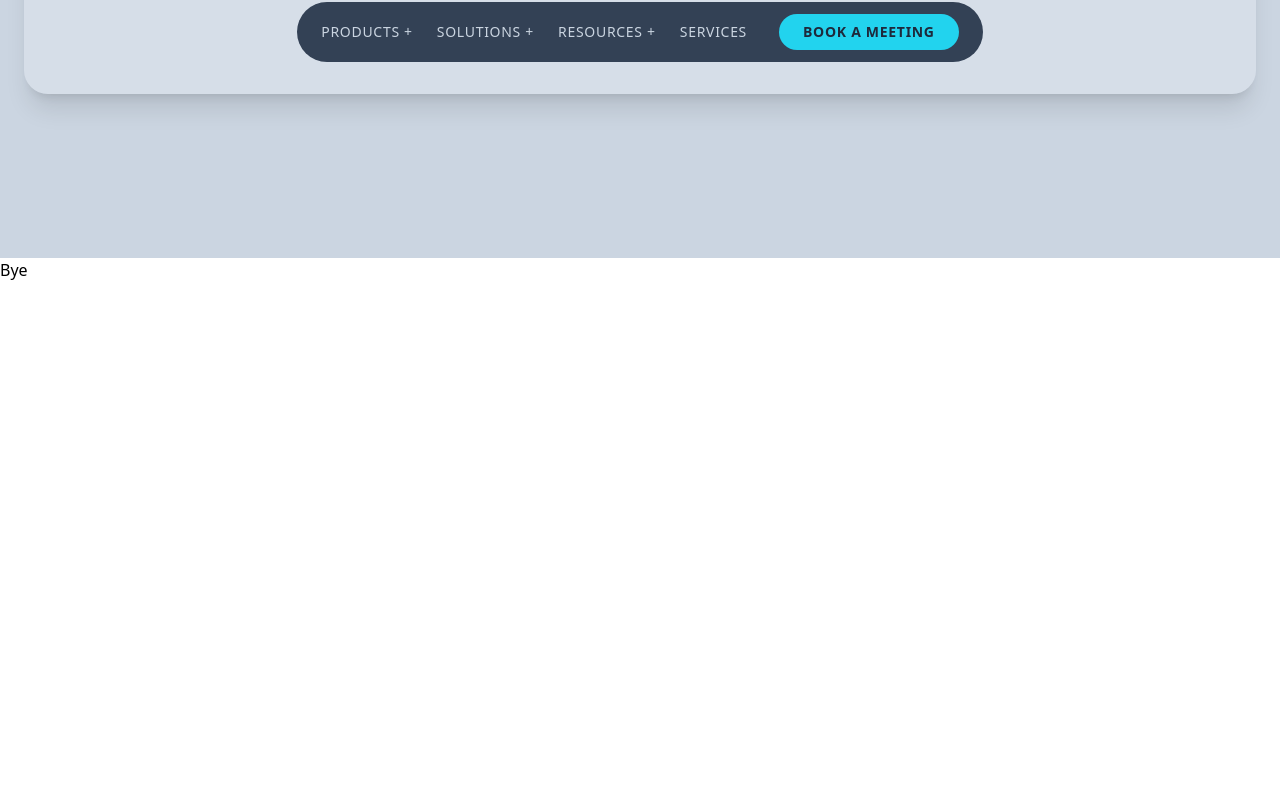
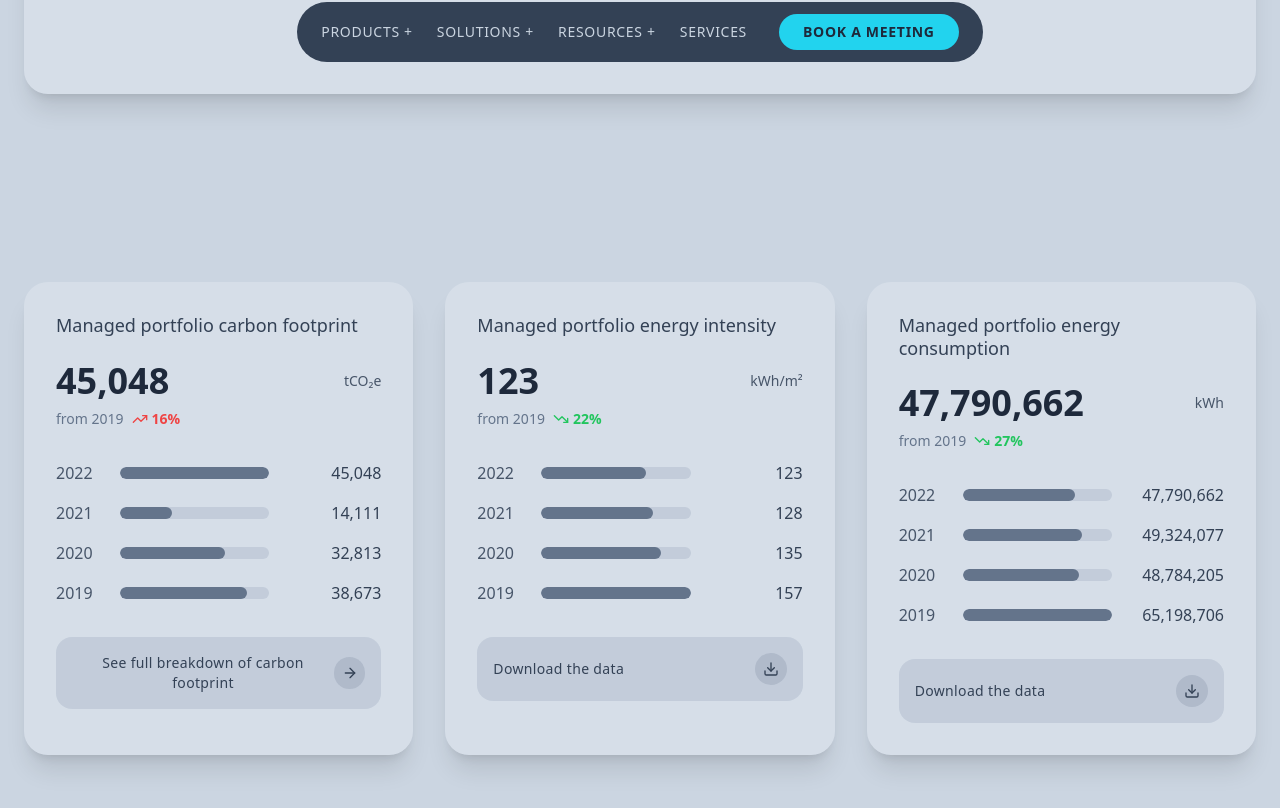
Before and after one commit to NoobProgrammar/Frontend-VibeCode-R1, a React (Vite) app: page / in a window 1280 px wide. Shown: the part 606-1414 px from the top of the page. Before the commit the page ends 888 px from the top, so only its background shows below. Built offline with nearby package versions, Linux system fonts and the light colour scheme.

Commit message:
Refactor Home component layout and add PortfolioMetrics component

```diff
--- a/src/App.jsx
+++ b/src/App.jsx
@@ -11,7 +11,7 @@ function App() {
         <Routes>
           <Route path="/" element={<Home />} />
         </Routes>
-        <Footer />
+        {/* <Footer /> */}
       </BrowserRouter>
     </div>
   );
--- /dev/null
+++ b/src/components/PortfolioMetrics.jsx
@@ -0,0 +1,212 @@
+import React, { useState } from "react";
+import { TrendingUp, TrendingDown, Download, ArrowRight } from "lucide-react";
+
+const PortfolioMetrics = () => {
+  const [hoveredMetric, setHoveredMetric] = useState(null);
+
+  const metrics = [
+    {
+      id: "carbon",
+      title: "Managed portfolio carbon footprint",
+      unit: "tCO₂e",
+      currentValue: "45,048",
+      changePercent: "16",
+      changeDirection: "up",
+      changeColor: "text-red-500",
+      fromYear: "2019",
+      data: [
+        { year: "2022", value: "45,048", progress: 100 },
+        { year: "2021", value: "14,111", progress: 35 },
+        { year: "2020", value: "32,813", progress: 70 },
+        { year: "2019", value: "38,673", progress: 85 },
+      ],
+      actionText: "See full breakdown of carbon footprint",
+      actionIcon: ArrowRight,
+    },
+    {
+      id: "intensity",
+      title: "Managed portfolio energy intensity",
+      unit: "kWh/m²",
+      currentValue: "123",
+      changePercent: "22",
+      changeDirection: "down",
+      changeColor: "text-green-500",
+      fromYear: "2019",
+      data: [
+        { year: "2022", value: "123", progress: 70 },
+        { year: "2021", value: "128", progress: 75 },
+        { year: "2020", value: "135", progress: 80 },
+        { year: "2019", value: "157", progress: 100 },
+      ],
+      actionText: "Download the data",
+      actionIcon: Download,
+    },
+    {
+      id: "consumption",
+      title: "Managed portfolio energy consumption",
+      unit: "kWh",
+      currentValue: "47,790,662",
+      changePercent: "27",
+      changeDirection: "down",
+      changeColor: "text-green-500",
+      fromYear: "2019",
+      data: [
+        { year: "2022", value: "47,790,662", progress: 75 },
+        { year: "2021", value: "49,324,077", progress: 80 },
+        { year: "2020", value: "48,784,205", progress: 78 },
+        { year: "2019", value: "65,198,706", progress: 100 },
+      ],
+      actionText: "Download the data",
+      actionIcon: Download,
+    },
+  ];
+
+  return (
+    <div className="w-full bg-slate-300 p-6 min-h-screen">
+      <div className="max-w-7xl mx-auto">
+        <div className="grid lg:grid-cols-3 gap-8">
+          {metrics.map((metric) => {
+            const Icon = metric.actionIcon;
+            const isHovered = hoveredMetric === metric.id;
+
+            return (
+              <div
+                key={metric.id}
+                className={`
+                  bg-slate-200/50 rounded-3xl p-8 shadow-xl transition-all duration-500 ease-out
+                  ${isHovered ? "scale-105 shadow-2xl" : "scale-100"}
+                `}
+                onMouseEnter={() => setHoveredMetric(metric.id)}
+                onMouseLeave={() => setHoveredMetric(null)}
+              >
+                {/* Header */}
+                <div className="mb-8">
+                  <h3 className="text-slate-700 text-lg font-medium mb-6 leading-tight">
+                    {metric.title}
+                  </h3>
+
+                  <div className="flex items-center justify-between mb-2">
+                    <span className="text-4xl font-bold text-slate-800">
+                      {metric.currentValue}
+                    </span>
+                    <span className="text-slate-600 text-sm font-medium">
+                      {metric.unit}
+                    </span>
+                  </div>
+
+                  <div className="flex items-center space-x-2 text-sm">
+                    <span className="text-slate-500">
+                      from {metric.fromYear}
+                    </span>
+                    <div className="flex items-center space-x-1">
+                      {metric.changeDirection === "up" ? (
+                        <TrendingUp
+                          className={`w-4 h-4 ${metric.changeColor}`}
+                        />
+                      ) : (
+                        <TrendingDown
+                          className={`w-4 h-4 ${metric.changeColor}`}
+                        />
+                      )}
+                      <span className={`font-semibold ${metric.changeColor}`}>
+                        {metric.changePercent}%
+                      </span>
+                    </div>
+                  </div>
+                </div>
+
+                {/* Data Visualization */}
+                <div className="space-y-4 mb-8">
+                  {metric.data.map((item, index) => (
+                    <div
+                      key={item.year}
+                      className="flex items-center justify-between group"
+                    >
+                      <div className="flex items-center space-x-4 flex-1">
+                        <span className="text-slate-600 font-medium w-12">
+                          {item.year}
+                        </span>
+
+                        <div className="flex-1 relative">
+                          <div className="h-3 bg-slate-400/30 rounded-full overflow-hidden">
+                            <div
+                              className={`
+                                h-full rounded-full transition-all duration-1000 ease-out
+                                ${isHovered ? "bg-slate-600" : "bg-slate-500"}
+                              `}
+                              style={{
+                                width: `${item.progress}%`,
+                                animationDelay: `${index * 0.1}s`,
+                              }}
+                            />
+                          </div>
+
+                          {/* Animated shine effect */}
+                          {isHovered && (
+                            <div className="absolute inset-0 h-3 rounded-full overflow-hidden">
+                              <div
+                                className="h-full bg-gradient-to-r from-transparent via-white/30 to-transparent animate-[shine_2s_ease-in-out_infinite]"
+                                style={{ animationDelay: `${index * 0.2}s` }}
+                              />
+                            </div>
+                          )}
+                        </div>
+
+                        <span className="text-slate-700 font-medium text-right w-24">
+                          {item.value}
+                        </span>
+                      </div>
+                    </div>
+                  ))}
+                </div>
+
+                {/* Action Button */}
+                <button
+                  className={`
+                    w-full flex items-center justify-between p-4 rounded-2xl
+                    transition-all duration-300 ease-out group
+                    ${
+                      isHovered
+                        ? "bg-slate-600 text-white shadow-lg"
+                        : "bg-slate-400/30 text-slate-700 hover:bg-slate-400/50"
+                    }
+                  `}
+                >
+                  <span className="text-sm font-medium tracking-wide">
+                    {metric.actionText}
+                  </span>
+                  <div
+                    className={`
+                    w-8 h-8 rounded-full flex items-center justify-center
+                    transition-all duration-300 ease-out
+                    ${
+                      isHovered
+                        ? "bg-white/20 scale-110"
+                        : "bg-slate-500/20 group-hover:scale-105"
+                    }
+                  `}
+                  >
+                    <Icon className="w-4 h-4" />
+                  </div>
+                </button>
+              </div>
+            );
+          })}
+        </div>
+      </div>
+
+      <style jsx>{`
+        @keyframes shine {
+          0% {
+            transform: translateX(-100%);
+          }
+          100% {
+            transform: translateX(200%);
+          }
+        }
+      `}</style>
+    </div>
+  );
+};
+
+export default PortfolioMetrics;
--- a/src/pages/Home.jsx
+++ b/src/pages/Home.jsx
@@ -1,9 +1,11 @@
 import InteractiveCatalog from "../components/InteractiveCatalog";
+import PortfolioMetrics from "../components/PortfolioMetrics";
 
 function Home() {
   return (
-    <div className="w-full h-screen flex items-center justify-center">
+    <div className="w-full h-screen flex-col items-center justify-center">
       <InteractiveCatalog />
+      <PortfolioMetrics />
     </div>
   );
 }
```
